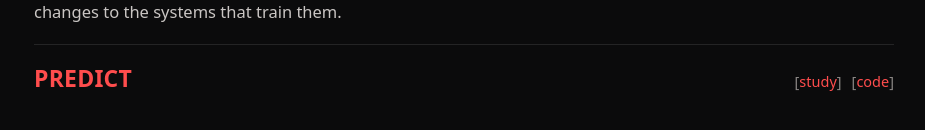
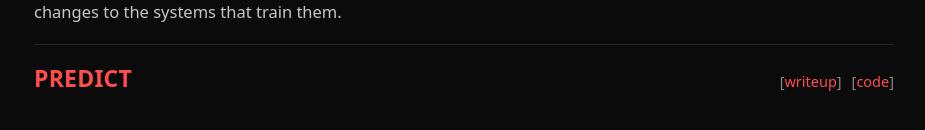
Before and after one commit to JayZenith/portfolio, a React (Create React App) app: page / in a window 1280 px wide. Shown: the part 214-344 px from the top of the page, without its empty margins (176-1101 px from the left). Built offline with nearby package versions, Linux system fonts and the light colour scheme; the HTML template or start-up script is replaced by a standard one.

Commit message:
Rename PREDICT link to writeup

```diff
--- a/src/MainPage.js
+++ b/src/MainPage.js
@@ -7,7 +7,7 @@ const profileLinks = [
 ];
 
 const predictLinks = [
-  { label: 'study', href: 'https://jayzenith.github.io/PREDICT/' },
+  { label: 'writeup', href: 'https://jayzenith.github.io/PREDICT/' },
   { label: 'code', href: 'https://github.com/JayZenith/PREDICT' },
 ];
 
```
